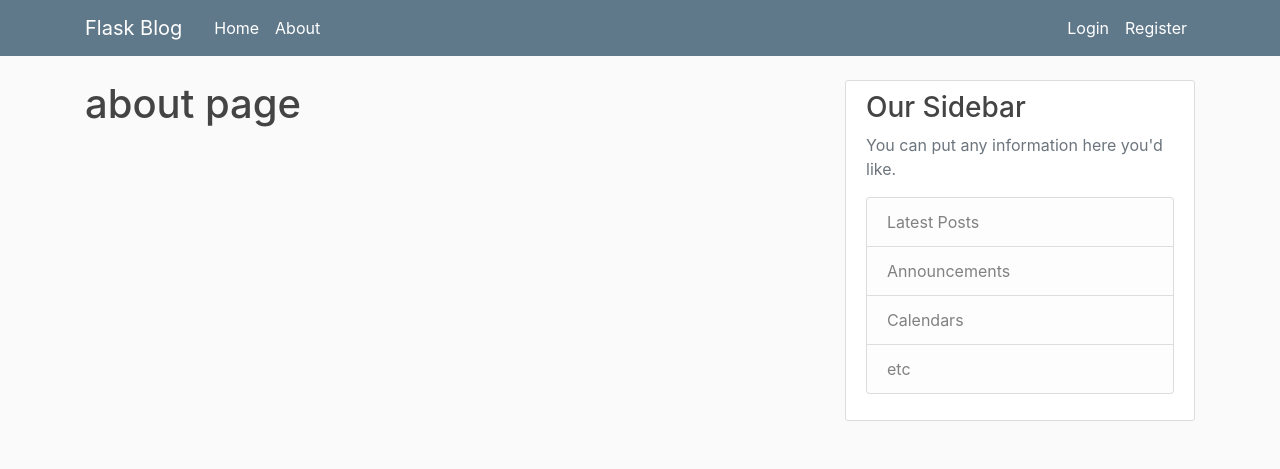
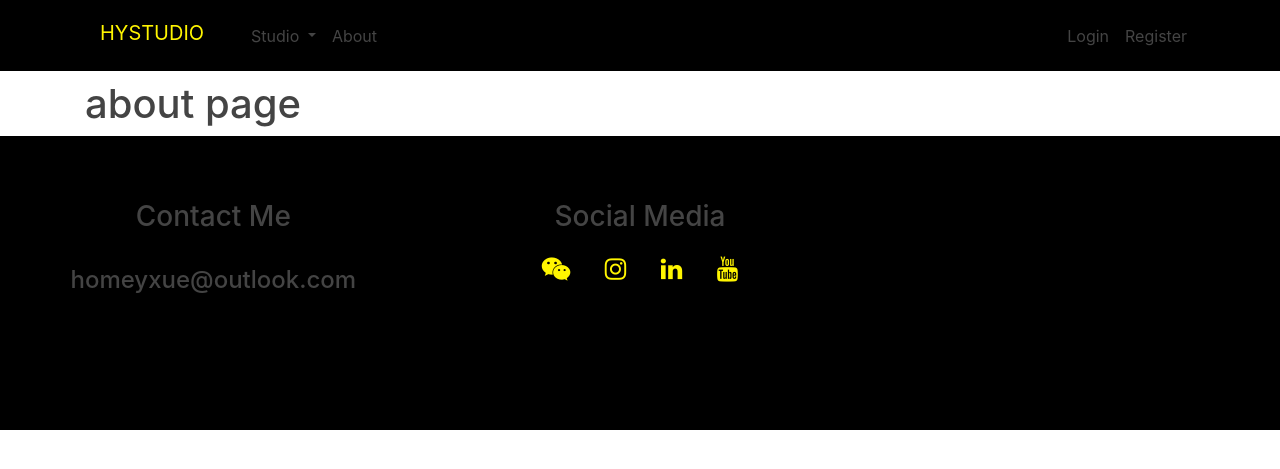
Before and after one commit to hongyisyue/flaskStore, a Flask app: page /about in a window 1280 px wide. Shown: the top 469 px of the page. Run offline with Flask 2, Linux system fonts and the light colour scheme; some libraries are stand-ins or nearby versions.

Commit message:
update css

```diff
--- a/tryflask/flasklog/static/main.css
+++ b/tryflask/flasklog/static/main.css
@@ -1,6 +1,6 @@
 body {
-    background: #fafafa;
-    color: #333333;
+    /* background: #fafafa;
+    color: #333333; */
     margin-top: 5rem;
   }
 
@@ -9,18 +9,39 @@ body {
   }
 
   .bg-steel {
-    background-color: #5f788a;
+    background-color: #000000;
+  }
+  #icon{
+    color: #FFF500;
+  }
+  .navbar-brand{
+    min-height: 55px;
+    padding: 10px 15px 5px;
+}
+  .dropdown a{
+    color: #444444;
+  }
+  .dropdown-menu{
+  background-color: #000000;
+}
+  .dropdown-menu a{
+    color: #444444;
+    background-color: #000000;
+  }
+  .dropdown-menu a:hover{
+    color: #FFF500
   }
 
   .site-header .navbar-nav .nav-link {
-    color: #ffffff;
+    color: #444444;
   }
 
   .site-header .navbar-nav .nav-link:hover {
-    color: #ffffff;
+    color: #FFF500;
   }
 
   .site-header .navbar-nav .nav-link.active {
+    color: #FFF500;
     font-weight: 500;
   }
 
@@ -37,7 +58,7 @@ body {
   }
 
   a.article-title:hover {
-    color: #428bca;
+    color: #000000;
     text-decoration: none;
   }
 
@@ -78,3 +99,18 @@ body {
   .account-heading {
     font-size: 2.5rem;
   }
+
+  footer{
+    width: 100%;
+    background: #000000;
+    padding: 5% 5% 10% 5%;
+}
+.fa{
+    padding: 15px;
+    font-size: 25px;
+    color: #FFF500;
+}
+.fa:hover{
+    color: #C1BB00;
+    text-decoration: none;
+}
--- a/tryflask/flasklog/templates/layout.html
+++ b/tryflask/flasklog/templates/layout.html
@@ -9,25 +9,35 @@
 
     <!-- Bootstrap CSS -->
     <link rel="stylesheet" href="https://stackpath.bootstrapcdn.com/bootstrap/4.3.1/css/bootstrap.min.css" integrity="sha384-ggOyR0iXCbMQv3Xipma34MD+dH/1fQ784/j6cY/iJTQUOhcWr7x9JvoRxT2MZw1T" crossorigin="anonymous">
+    <link rel="stylesheet" href="http://cdnjs.cloudflare.com/ajax/libs/font-awesome/4.7.0/css/font-awesome.min.css">
+
     <link rel="stylesheet" type="text/css" href="{{ url_for('static', filename='main.css') }}">
 
     {% if title %}
-        <title>Flask Blog - {{ title }}</title>
+        <title>hystudio - {{ title }}</title>
     {% else %}
-        <title>Flask Blog</title>
+        <title>hystudio</title>
     {% endif %}
 </head>
 <body>
     <header class="site-header">
         <nav class="navbar navbar-expand-md navbar-dark bg-steel fixed-top">
             <div class="container">
-                <a class="navbar-brand mr-4" href="/">Flask Blog</a>
+                <a id="icon" class="navbar-brand mr-4" href="{{ url_for('home') }}">HYSTUDIO</a>
                 <button class="navbar-toggler" type="button" data-toggle="collapse" data-target="#navbarToggle" aria-controls="navbarToggle" aria-expanded="false" aria-label="Toggle navigation">
                     <span class="navbar-toggler-icon"></span>
                 </button>
                 <div class="collapse navbar-collapse" id="navbarToggle">
                     <div class="navbar-nav mr-auto">
-                        <a class="nav-item nav-link" href="{{ url_for('home') }}">Home</a>
+                        <li class="dropdown">
+                            <a class="dropdown-toggle nav-item nav-link" data-toggle="dropdown" href="#">Studio
+                                    <span class="caret"></span></a>
+                                <ul class="dropdown-menu">
+                                    <li><a href="{{ url_for('home') }}">View all</a></li>
+                                    <li><a href="#">Clothing</a></li>
+                                    <li><a href="#">Art&Design</a></li>
+                                </ul>
+                        </li>
                         <a class="nav-item nav-link" href="{{ url_for('about') }}">About</a>
                     </div>
                     <!-- Navbar Right Side -->
@@ -35,7 +45,7 @@
                         {% if current_user.is_authenticated %}
                         <a class="nav-item nav-link" href="{{ url_for('account') }}">Account</a>
                         <a class="nav-item nav-link" href="{{ url_for('logout') }}">Logout</a>
-                        <a class="nav-item nav-link" href="{{ url_for('new_post') }}">New Post</a>
+                        <a class="nav-item nav-link" href="{{ url_for('new_post') }}">Cart</a>
                         {% else %}
                         <a class="nav-item nav-link" href="{{ url_for('login') }}">Login</a>
                         <a class="nav-item nav-link" href="{{ url_for('register') }}">Register</a>
@@ -59,22 +69,28 @@
                 {% endwith %}
                 {% block content %}{% endblock %}
               </div>
-              <div class="col-md-4">
-                <div class="content-section">
-                  <h3>Our Sidebar</h3>
-                  <p class='text-muted'>You can put any information here you'd like.
-                    <ul class="list-group">
-                      <li class="list-group-item list-group-item-light">Latest Posts</li>
-                      <li class="list-group-item list-group-item-light">Announcements</li>
-                      <li class="list-group-item list-group-item-light">Calendars</li>
-                      <li class="list-group-item list-group-item-light">etc</li>
-                    </ul>
-                  </p>
-                </div>
-              </div>
             </div>
           </main>
 
+<footer id="contact" class="container-fluid text-center">
+      <div class="row">
+          <div class="col-sm-4">
+              <h3>Contact Me</h3>
+              <br>
+              <h4>homeyxue@outlook.com</h4>
+          </div>
+              <div class="col-sm-4">
+              <h3>Social Media</h3>
+              <a href="#wcDemo" class="fa fa-wechat" data-toggle="collapse"></a>
+              <div id="wcDemo" class="collapse">
+                  <img src="static/img/myQR.jpeg"style="width: 180px; height: 180px">
+              </div>
+              <a href="https://www.instagram.com/hong_syue/" class="fa fa-instagram"></a>
+              <a target="_blank" href="https://www.linkedin.com/in/hong-xue/" class="fa fa-linkedin"></a>
+              <a href="https://www.youtube.com/channel/UCYZ2orwp2fzZKOgzn6kkhnQ" class="fa fa-youtube"></a>
+              </div>
+      </div>
+</footer>
     <script src="https://code.jquery.com/jquery-3.3.1.slim.min.js" integrity="sha384-q8i/X+965DzO0rT7abK41JStQIAqVgRVzpbzo5smXKp4YfRvH+8abtTE1Pi6jizo" crossorigin="anonymous"></script>
     <script src="https://cdnjs.cloudflare.com/ajax/libs/popper.js/1.14.7/umd/popper.min.js" integrity="sha384-UO2eT0CpHqdSJQ6hJty5KVphtPhzWj9WO1clHTMGa3JDZwrnQq4sF86dIHNDz0W1" crossorigin="anonymous"></script>
     <script src="https://stackpath.bootstrapcdn.com/bootstrap/4.3.1/js/bootstrap.min.js" integrity="sha384-JjSmVgyd0p3pXB1rRibZUAYoIIy6OrQ6VrjIEaFf/nJGzIxFDsf4x0xIM+B07jRM" crossorigin="anonymous"></script>
```
Also changed, not shown: tryflask/flasklog/static/img/bg_1.png (added), tryflask/flasklog/static/img/myQR.jpeg (added).
